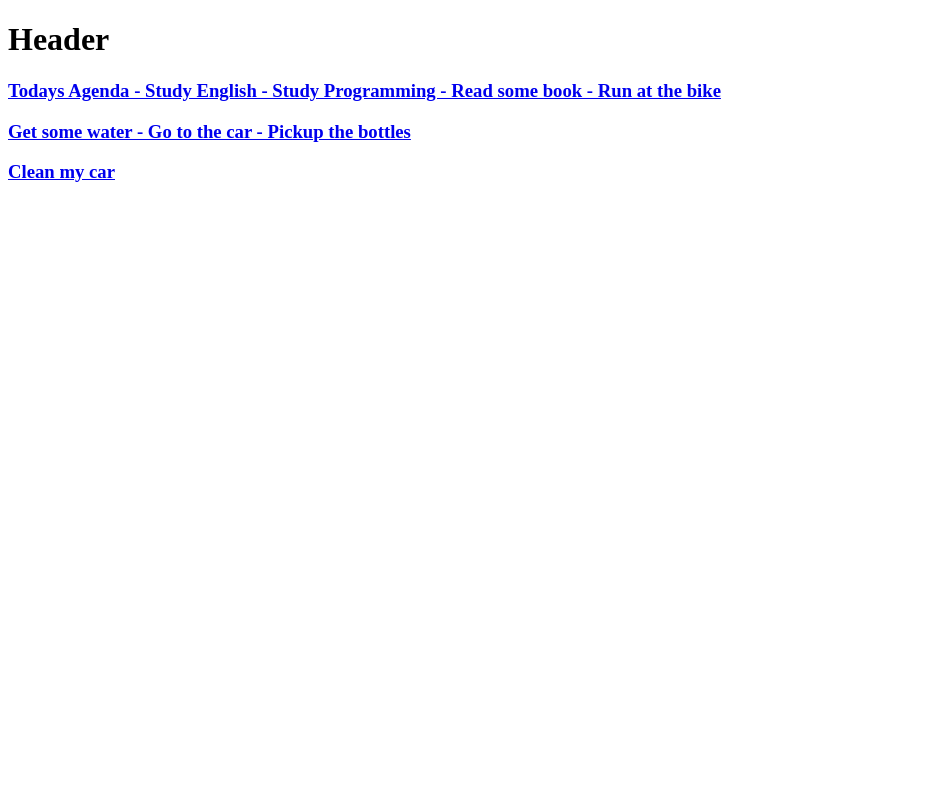
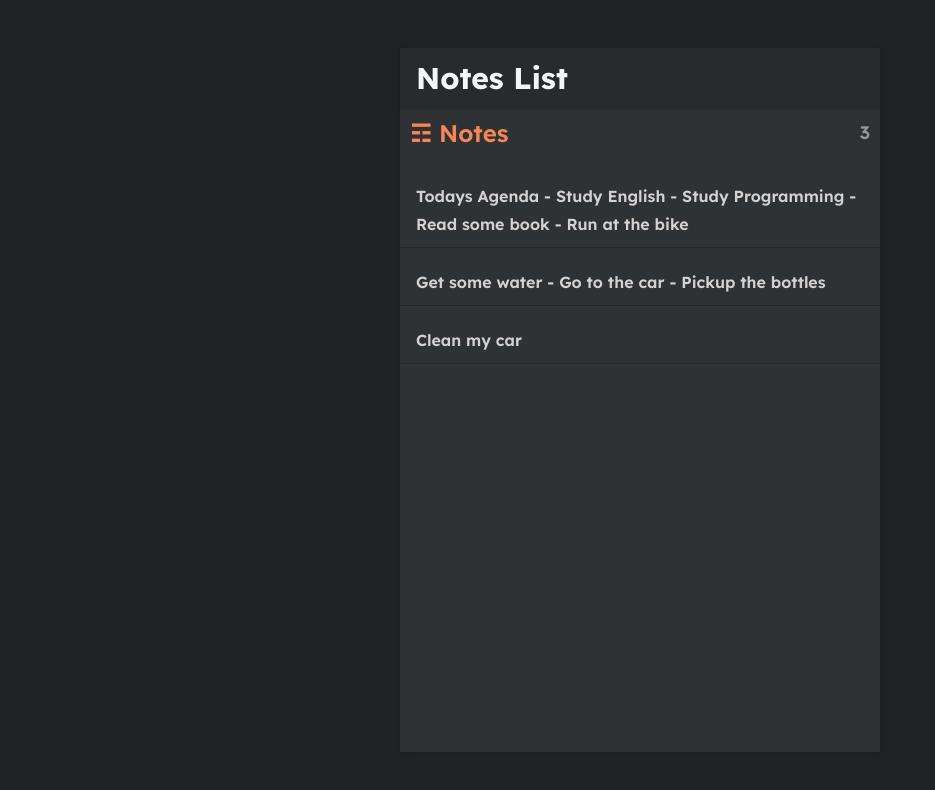
Before and after one commit to raloliver/recnotes, a React (Create React App) app: page / in a window 1280 px wide. Shown: the top 790 px of the page, without its empty margins (0-935 px from the left). Built offline with nearby package versions, Linux system fonts and the light colour scheme.

Commit message:
Adding style

```diff
--- a/src/App.css
+++ b/src/App.css
@@ -2,6 +2,232 @@
  * File: App.css
  * Project: recnotes
  * Created: Thursday, September 9th 2021, 6:13:39 am
- * Last Modified: Thursday, September 9th 2021, 6:17:55 am
+ * Last Modified: Thursday, September 16th 2021, 5:17:46 am
  * Copyright © 2021 AMDE Agência
  */
+@import url('https://fonts.googleapis.com/css2?family=Lexend:wght@400;600;700&display=swap');
+
+:root {
+  --color-main: #f68657;
+  --color-text: #383a3f;
+  --color-dark: #1f2124;
+  --color-gray: #677;
+  --color-bg: #f3f6f9;
+  --color-light: #acb4bd;
+  --color-lighter: #f9f9f9;
+  --color-white: #fff;
+  --color-border: #e0e3e6;
+}
+
+.dark {
+  --color-main: #f68657;
+  --color-text: #d6d1d1;
+  --color-dark: #f5f6f7;
+  --color-gray: #999;
+  --color-bg: #1f2124;
+  --color-lighter: #292a2c;
+  --color-white: #2e3235;
+  --color-border: #252629;
+}
+
+* {
+  margin: 0;
+  padding: 0;
+  box-sizing: border-box;
+  font-family: 'Lexend', sans-serif;
+  color: inherit;
+  font-size: inherit;
+  scroll-behavior: smooth;
+}
+
+body {
+  line-height: 1.8em;
+  font-weight: 400;
+  font-size: 16px;
+}
+
+a {
+  text-decoration: none;
+}
+
+.container {
+  width: 100%;
+  height: 100vh;
+  color: var(--color-text);
+  background-color: var(--color-bg);
+  display: flex;
+  align-items: center;
+}
+
+.app {
+  width: 100%;
+  max-width: 480px;
+  height: 88vh;
+  margin: 0 auto;
+  background-color: var(--color-white);
+  box-shadow: 1px 1px 6px rgba(0, 0, 0, 0.05);
+  position: relative;
+}
+
+.app-header {
+  display: flex;
+  align-items: center;
+  padding: 16px;
+  justify-content: space-between;
+  background-color: var(--color-lighter);
+  box-shadow: 0px 1px 3px rgba(0, 0, 0, 0.1);
+}
+
+.app-header h1 {
+  font-size: 30px;
+  color: var(--color-dark);
+  font-weight: 800;
+  text-align: center;
+}
+
+.app-header button {
+  border: 0;
+  background: transparent;
+  cursor: pointer;
+}
+
+.app-header button > svg {
+  fill: var(--color-dark);
+  height: 25px;
+  width: 25px;
+  object-fit: cover;
+}
+
+.app-body {
+  padding: 16px;
+}
+
+header {
+  display: flex;
+  align-items: center;
+  justify-content: space-between;
+  padding: 10px 16px;
+}
+
+.title,
+.count {
+  color: var(--color-main);
+  font-size: 24px;
+  font-weight: 600;
+}
+
+.count {
+  font-size: 18px;
+  color: var(--color-gray);
+}
+
+.list {
+  padding: 0;
+  margin: 16px 0;
+  height: 70vh;
+  overflow-y: auto;
+  scrollbar-width: none; /* Firefox */
+}
+
+.list::-webkit-scrollbar {
+  display: none;
+}
+
+.list-item {
+  border-bottom: 1px solid var(--color-border);
+  margin-bottom: 12px;
+  padding: 8px 16px;
+  transition: all 0.2s ease-in-out;
+}
+
+.list-item:hover {
+  background-color: var(--color-bg);
+  cursor: pointer;
+}
+
+.list-item h3,
+.list-item p span {
+  font-weight: 600;
+}
+
+.list-item p span {
+  color: var(--color-gray);
+  display: inline-block;
+  margin-right: 8px;
+}
+
+.list-item p {
+  font-size: 14px;
+  color: var(--color-light);
+}
+
+.floating-button {
+  font-size: 48px;
+  position: absolute;
+  bottom: 24px;
+  right: 16px;
+  background: var(--color-main);
+  border: none;
+  width: 60px;
+  height: 60px;
+  border-radius: 50%;
+  display: flex;
+  align-items: center;
+  justify-content: center;
+  cursor: pointer;
+  box-shadow: 1px 1px 10px rgba(0, 0, 0, 0.2);
+}
+
+.floating-button > svg {
+  fill: var(--color-bg);
+}
+
+header {
+  display: flex;
+  align-items: center;
+  justify-content: space-between;
+  color: var(--color-main);
+  padding: 10px;
+}
+
+header h3 {
+  display: flex;
+  align-items: center;
+  font-size: 24px;
+  cursor: pointer;
+}
+
+header h3 svg {
+  fill: var(--color-main);
+  width: 20px;
+  margin-right: 8px;
+}
+
+header button {
+  border: none;
+  outline: none;
+  font-weight: 600;
+  background-color: transparent;
+  font-size: 18px;
+  cursor: pointer;
+}
+
+textarea {
+  background-color: var(--color-white);
+  border: none;
+  padding: 16px 12px;
+  width: 100%;
+  height: 70vh;
+  resize: none;
+  scrollbar-width: none; /* Firefox */
+}
+
+textarea:active,
+textarea:focus {
+  outline: none;
+  border: none;
+}
+
+textarea::-webkit-scrollbar {
+  display: none;
+}
--- a/src/App.js
+++ b/src/App.js
@@ -2,7 +2,7 @@
  * File: App.js
  * Project: recnotes
  * Created: Thursday, September 9th 2021, 6:13:39 am
- * Last Modified: Thursday, September 9th 2021, 7:30:22 am
+ * Last Modified: Thursday, September 16th 2021, 5:06:36 am
  * Copyright © 2021 AMDE Agência
  */
 
@@ -15,10 +15,12 @@
 function App() {
   return (
     <Router>
-      <div className="App">
-        <Header />
-        <Route component={NotesPage} path="/" exact />
-        <Route component={NotePage} path="/:id" />
+      <div className="container dark">
+        <div className="app">
+          <Header />
+          <Route component={NotesPage} path="/" exact />
+          <Route component={NotePage} path="/:id" />
+        </div>
       </div>
     </Router>
   );
--- a/src/components/Header.js
+++ b/src/components/Header.js
@@ -2,7 +2,7 @@
  * File: Header.js
  * Project: recnotes
  * Created: Thursday, September 9th 2021, 6:24:42 am
- * Last Modified: Thursday, September 9th 2021, 6:33:47 am
+ * Last Modified: Thursday, September 16th 2021, 5:18:37 am
  * Copyright © 2021 AMDE Agência
  */
 
@@ -10,9 +10,9 @@
 
 const Header = () => {
   return (
-    <>
-      <h1>Header</h1>
-    </>
+    <header className="app-header">
+      <h1>Notes List</h1>
+    </header>
   );
 };
 
--- a/src/pages/NotePage.js
+++ b/src/pages/NotePage.js
@@ -2,18 +2,31 @@
  * File: NotePage.js
  * Project: recnotes
  * Created: Thursday, September 9th 2021, 6:55:00 am
- * Last Modified: Thursday, September 9th 2021, 7:29:43 am
+ * Last Modified: Thursday, September 16th 2021, 5:17:08 am
  * Copyright © 2021 AMDE Agência
  */
 
 import React from 'react';
+import {Link} from 'react-router-dom';
+import {ReactComponent as ArrowLeft} from '../assets/arrow-left.svg';
 import notes from '../assets/data';
 
 const NotePage = ({match}) => {
   const noteId = Number(match.params.id);
   const note = notes.find((note) => note.id === noteId);
 
-  return <div className="item">{note?.body}</div>;
+  return (
+    <>
+      <header>
+        <h3>
+          <Link to="/">
+            <ArrowLeft />
+          </Link>
+        </h3>
+      </header>
+      <textarea value={note?.body}></textarea>
+    </>
+  );
 };
 
 export default NotePage;
--- a/src/pages/NotesPage.js
+++ b/src/pages/NotesPage.js
@@ -2,7 +2,7 @@
  * File: NotesPage.js
  * Project: recnotes
  * Created: Thursday, September 9th 2021, 6:37:50 am
- * Last Modified: Thursday, September 9th 2021, 7:28:17 am
+ * Last Modified: Thursday, September 16th 2021, 5:11:25 am
  * Copyright © 2021 AMDE Agência
  */
 
@@ -13,9 +13,15 @@
 function NotesPage() {
   return (
     <>
-      {notes.map((note, index) => (
-        <ListItem note={note} key={index} />
-      ))}
+      <header>
+        <h2 className="title">&#9782; Notes</h2>
+        <p className="count">{notes.length}</p>
+      </header>
+      <div className="list">
+        {notes.map((note, index) => (
+          <ListItem note={note} key={index} />
+        ))}
+      </div>
     </>
   );
 }
```
Also changed, not shown: src/assets/arrow-left.svg (added), 1 other file (tests, documents, lock files or other folders).
